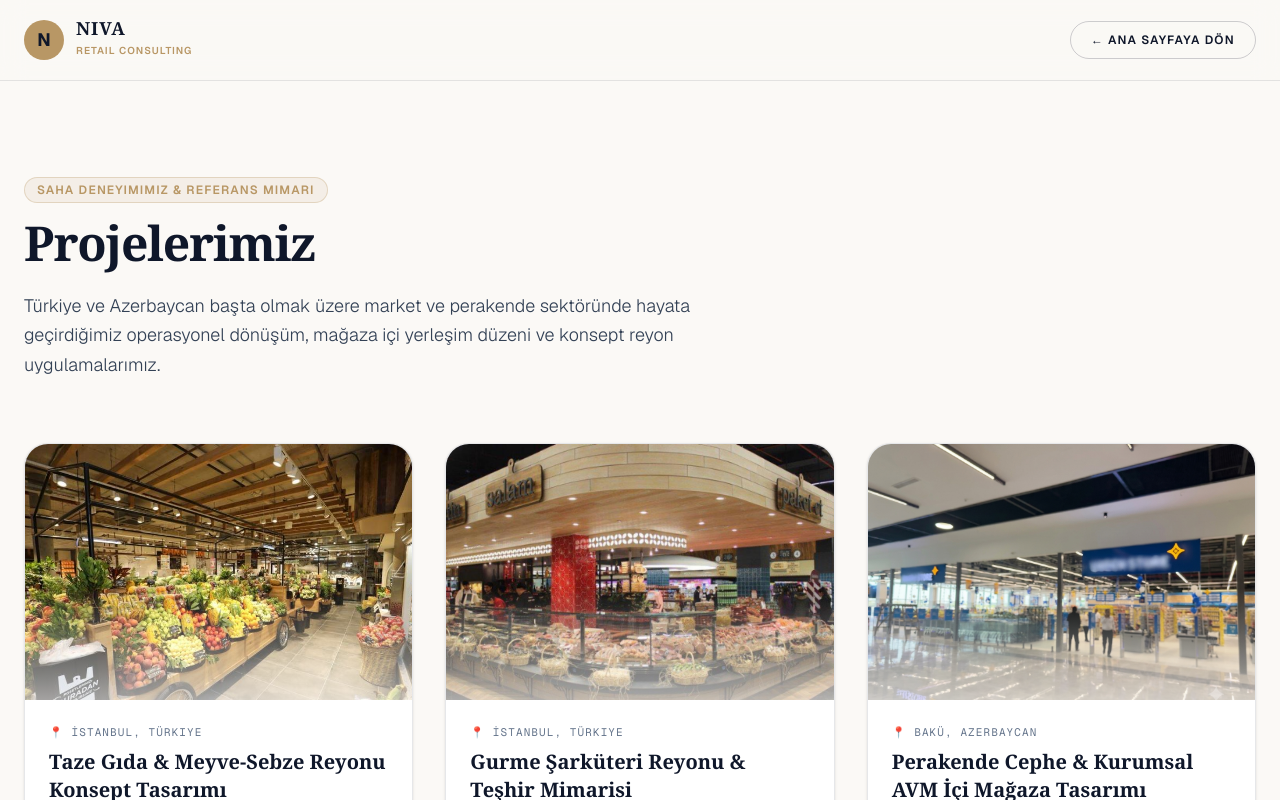
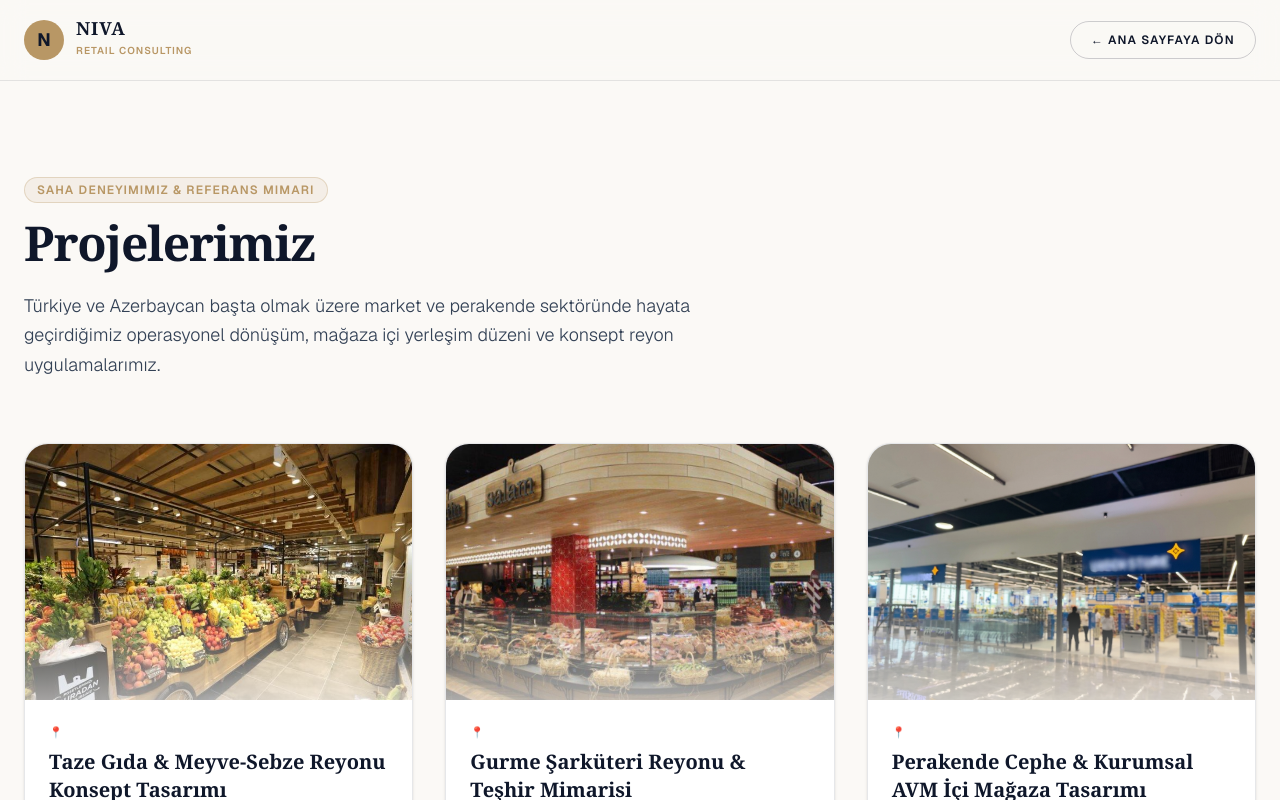
Before and after one commit to NisaKocabey/Niva.Website, a Next.js app in the folder niva-site/: page /projelerimiz in a window 1280 px wide. Shown: the top 800 px of the page. Built offline with nearby package versions, Linux system fonts and the light colour scheme.

Commit message:
autofocus kapatildi ve konum bilgileri kaldirildi

```diff
--- a/niva-site/app/projelerimiz/page.tsx
+++ b/niva-site/app/projelerimiz/page.tsx
@@ -8,42 +8,36 @@ export default function ProjelerimizPage() {
     {
       id: '01',
       title: 'Taze Gıda & Meyve-Sebze Reyonu Konsept Tasarımı',
-      location: 'İstanbul, Türkiye',
       description: 'Ahşap konsept arabalar ve yönlendirmelerle taze gıda alım tecrübesini ve metrekare kârlılığını artıran meyve-sebze alanı mimarisi.',
       image: '/projemanav.JPG'
     },
     {
       id: '02',
       title: 'Gurme Şarküteri Reyonu & Teşhir Mimarisi',
-      location: 'İstanbul, Türkiye',
       description: 'Ahşap dokulu tavan panelleri, özelleştirilmiş aydınlatma ve kurumsal kimliği yansıtan geometrik kırmızı seramik kaplamalarla, taze ürün algısını ve alışveriş deneyimini en üst seviyeye çıkaran entegre bir şarküteri alanı tasarımı.',
       image: '/Peynir.JPG'
     },
     {
       id: '03',
       title: 'Perakende Cephe & Kurumsal AVM İçi Mağaza Tasarımı',
-      location: 'Bakü, Azerbaycan',
       description: 'Yüksek tavanlı ve geniş vitrin alanına sahip AVM içi mağazada markalama, aydınlatma ve geçiş hatlarının entegre tasarımı.',
       image: '/store.PNG'
     },
     {
       id: '04',
       title: 'Gurme Şarküteri & Soğuk Teşhir Operasyonu',
-      location: 'İstanbul, Türkiye',
       description: 'Ergonomik ada tezgahlar, tavan aydınlatmaları ve hijyenik sergileme üniteleri ile premium şarküteri alan planlaması.',
       image: '/projemarket.JPG'
     },
     {
       id: '05',
       title: 'Organik Ürünler & Modüler Raf Sistemleri',
-      location: 'İstanbul, Türkiye',
       description: 'Doğal ahşap kasalar ve siyah endüstriyel metal raflarla organik ve doğal gıda kategorisinin öne çıkarılması.',
       image: '/projeorganik.JPG'
     },
     {
       id: '06',
       title: 'Mağaza İçi Koridor & Kategori Yönlendirme Mimarisi',
-      location: 'İstanbul, Türkiye',
       description: 'Geometrik tavan aydınlatmaları, ahşap kaplama detaylar ve numaralandırılmış kategori panoları ile müşteri sirkülasyonunu ve alışveriş konforunu artıran koridor planlaması.',
       image: '/sakuteri.JPG'
     }
```
